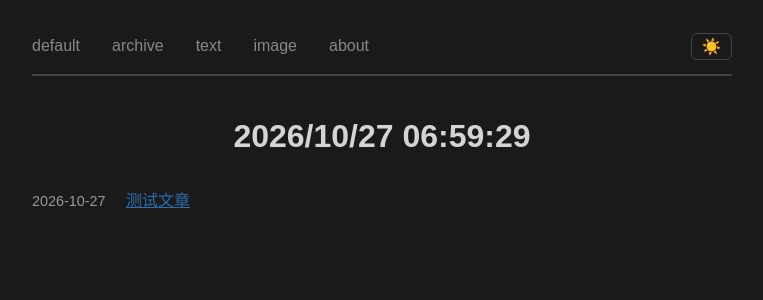
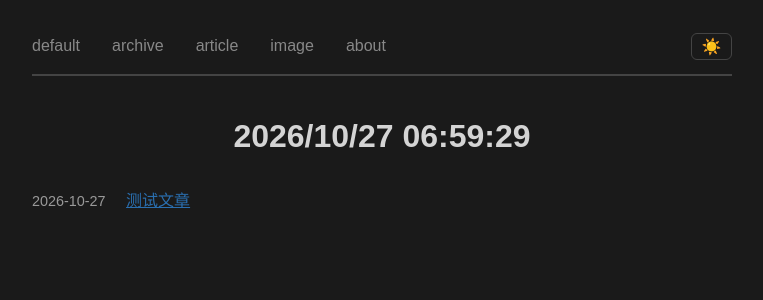
Before and after one commit to dtrmdrk/dtrmdrk.github.io, a Jekyll site: the page built from index.html, in a window 1280 px wide. Shown: the top 300 px of the page, without its empty margins (258-1021 px from the left). Built offline with Jekyll 4.4.1, drawn with Linux system fonts in a browser that asks for light colours.

Commit message:
Update default.html

```diff
--- a/_layouts/default.html
+++ b/_layouts/default.html
@@ -14,10 +14,10 @@
     <nav>
       <a href="{{ '/' | relative_url }}">default</a>
       <a href="{{ '/archive/' | relative_url }}">archive</a>
-      <a href="{{ '/text/' | relative_url }}">text</a>
+      <a href="{{ '/article/' | relative_url }}">article</a>
       <a href="{{ '/image/' | relative_url }}">image</a>
       <a href="{{ '/about/' | relative_url }}">about</a>
-      <button id="theme-toggle">🌙</button>
+      <button id="theme-toggle">❦</button>
     </nav>
     {{ content }}
   </main>
```
